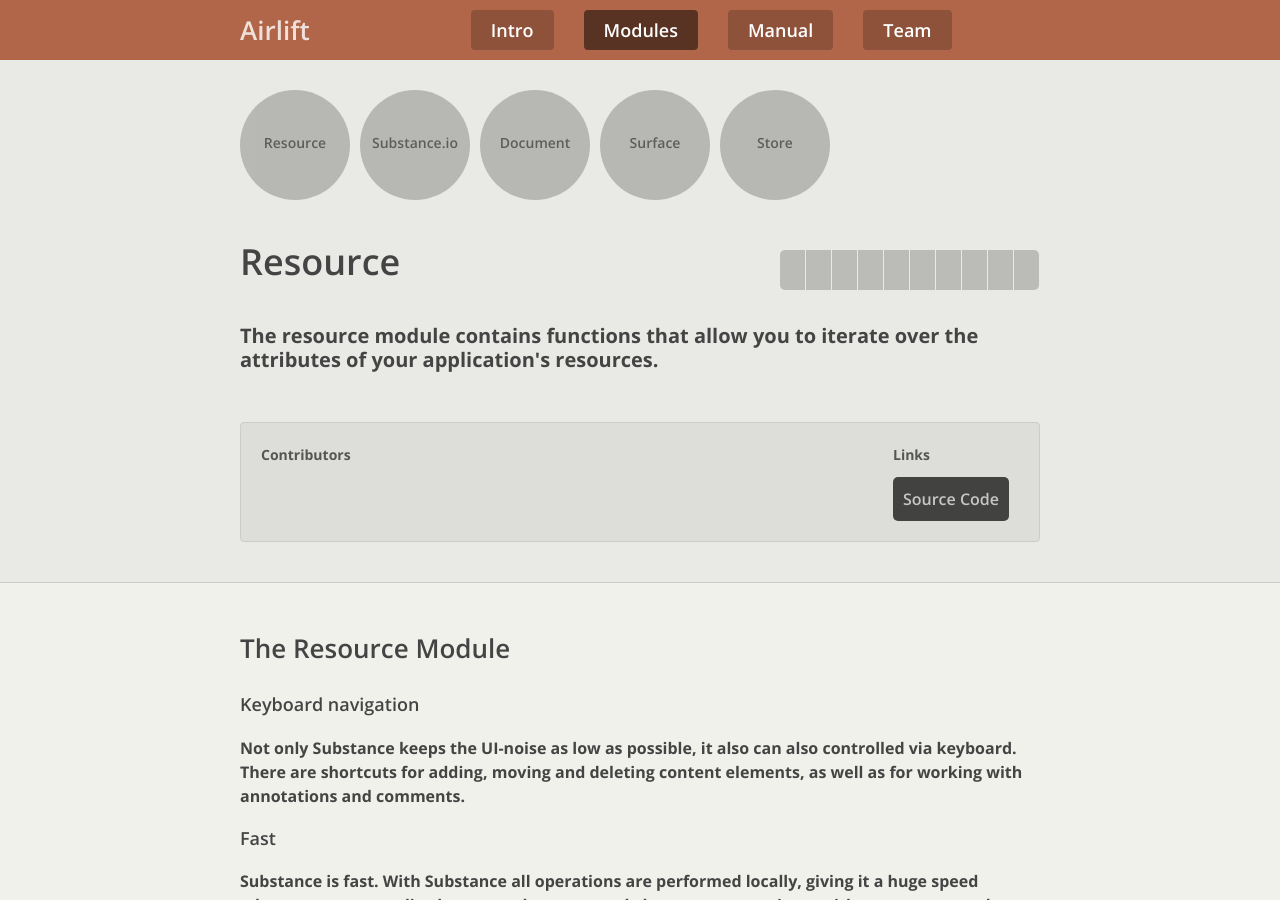
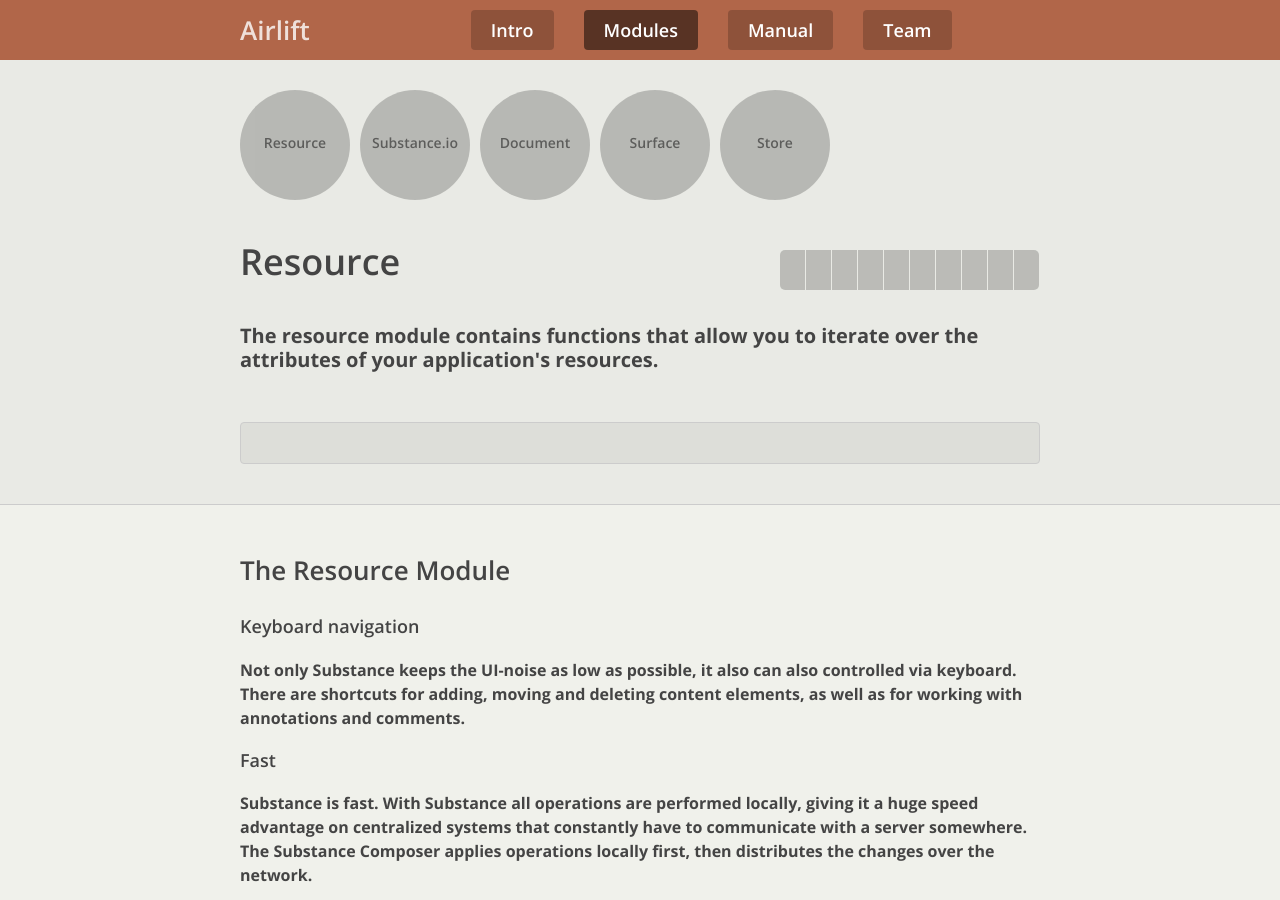
Before and after one commit to Airlift-Framework/airlift-framework.github.com, a Jekyll site: the page built from modules.html, in a window 1280 px wide and 900 px high. Built offline with Jekyll 4.4.1, drawn with Linux system fonts in a browser that asks for light colours; nearby versions of some CDN libraries.

Commit message:
Updated modules.html

```diff
--- a/modules.html
+++ b/modules.html
@@ -37,23 +37,6 @@ permalink: /modules/
     <div class="abstract">{{page.abstract}}</div>
 
     <div class="meta">
-      <div class="contributors">
-        <div class="caption">Contributors</div>
-        {% for item in page.contributors %}
-          <a class="contributor" href="http://github.com/{{item.user}}" title="{{ item.name }}">
-            <img src="{{ item.avatar }}" width="40" height="40"/>
-          </a>
-        {% endfor %}
-      </div>
-      <div class="links">
-        <div class="caption">Links</div>
-        <div class="link-listing">
-          <a class="button" href="{{page.links.source}}" target="_blank">Source Code</a>
-          {% if page.links.demo %}
-            <a class="button" href="{{page.links.demo}}" target="_blank">Demo</a>
-          {% endif %}
-        </div>
-      </div>
     </div>
   </div>
 
```
